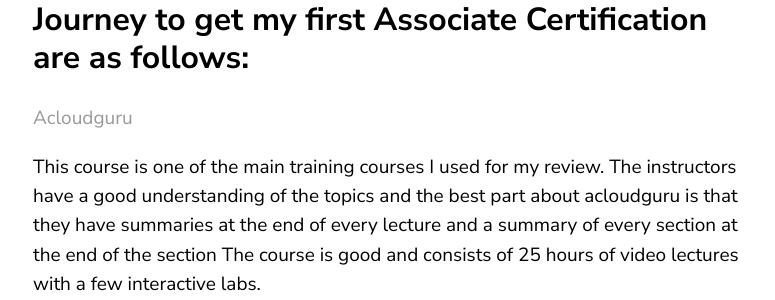
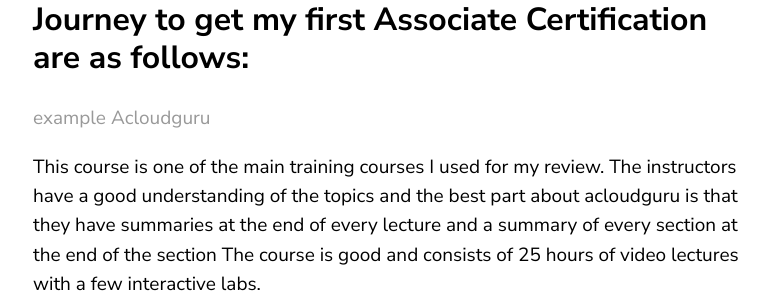
Before and after one commit to 404Kartik/blog.404kartik, a Jekyll site: the page built from _posts/2021-01-10-AWS-Developer-Associate.markdown, in a window 1280 px wide and 900 px high, scrolled down 2842 px. Shown: the part 155-455 px from the top of the window, without its empty margins (67-842 px from the left). Built offline with Jekyll 4.4.1, drawn with Linux system fonts in a browser that asks for light colours.

Commit message:
Update 2021-01-10-AWS-Developer-Associate.markdown

```diff
--- a/_posts/2021-01-10-AWS-Developer-Associate.markdown
+++ b/_posts/2021-01-10-AWS-Developer-Associate.markdown
@@ -13,7 +13,7 @@ categories: AWS Serverless Developer Cloud
  I would like to share my experience on how I passed the Developer Associate Exam. I studied for about 1 month. I score 927/1000.
 
 ## The material courses that helped me in my Journey to get my first Associate Certification are as follows:
-
+<a href="http://example.com/" target="_blank">example</a>
 [Acloudguru](https://www.udemy.com/course/aws-certified-developer-associate/){:target="_blank"}
 
 This course is one of the main training courses I used for my review. The instructors have a good understanding of the topics and the best part about acloudguru is that they have summaries at the end of every lecture and a summary of every section at the end of the section
```
